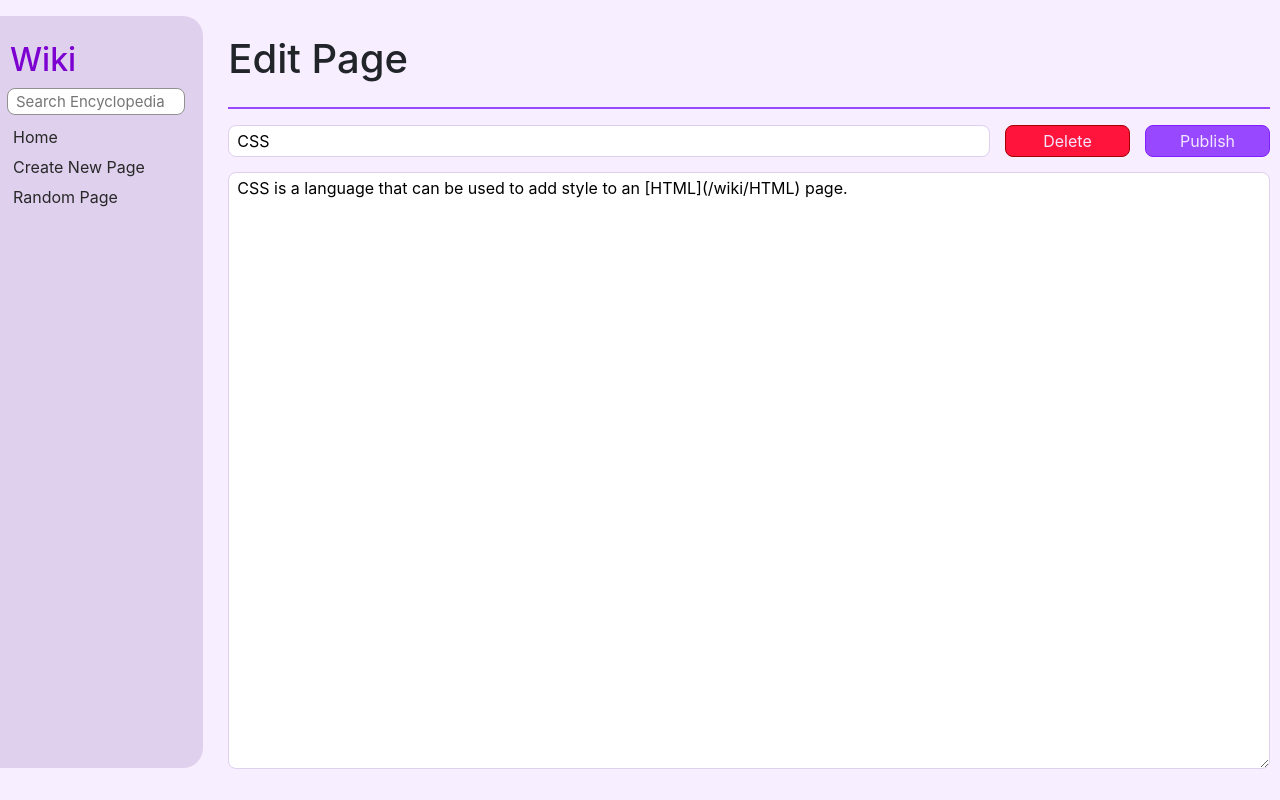
After one commit to marienannie/CS50web, a Django app: page /wiki/CSS/edit in a window 1280 px wide. The commit adds this page. Run offline with Django 3.2, Linux system fonts and the light colour scheme; some libraries are stand-ins or nearby versions.

Commit message:
Add edit and delete features for entries

```diff
--- a/project-1/wiki/encyclopedia/static/encyclopedia/styles.css
+++ b/project-1/wiki/encyclopedia/static/encyclopedia/styles.css
@@ -119,7 +119,6 @@ button:focus {
     transform: translateY(1px);
 }
 
-
 hr {
     border: none;
     height: 2px;
@@ -131,7 +130,7 @@ hr {
     padding: 0 15px;
 }
 
-.main > form {
+.create-form {
     display: grid;
     grid-template-columns: auto 150px;
     grid-template-rows: auto 1fr;
@@ -197,3 +196,42 @@ h1 > span {
     padding-right: 210px;
     border: 1px solid red;
 }
+
+/* BOTON DE EDITAR */
+
+.edit-button {
+    position: fixed;
+    display: block;
+    width: 100px;
+    right: 25px;
+    bottom: 25px;
+}
+
+/* BOTON DE BORRAR */
+
+.delete-button {
+    border: 1px solid rgb(163, 0, 0);
+    background-color: rgb(255, 20, 60);
+}
+
+.edit-form {
+    display: grid;
+    grid-template-columns: auto 125px 125px;
+    grid-template-rows: auto 1fr;
+    gap: 15px;
+    flex-grow: 1;
+}
+
+.edit-form > textarea {
+    grid-column: span 3;
+}
+
+.delete-button:hover {
+    box-shadow: 1px 1px rgb(153, 0, 0);
+}
+
+.delete-button:focus {
+    outline: none;
+    transform: translateX(2px);
+    transform: translateY(1px);
+}
--- a/project-1/wiki/encyclopedia/templates/encyclopedia/add.html
+++ b/project-1/wiki/encyclopedia/templates/encyclopedia/add.html
@@ -6,7 +6,7 @@
 <h1>Create New Page</h1>
     <hr>
 
-<form method="post">
+<form method="post" class="create-form">
     {% csrf_token %}
     <div class="input-container {% if error %} error {% endif %}">
         <input type="text" name="title" placeholder="Title" value="{{title_input|default:''}}">
--- /dev/null
+++ b/project-1/wiki/encyclopedia/templates/encyclopedia/edit.html
@@ -0,0 +1,17 @@
+{% extends "encyclopedia/layout.html" %}
+
+{% block title %}Edit {{title_input}}{% endblock %}
+
+{% block body %}
+<h1>Edit Page</h1>
+    <hr>
+
+<form method="post" class="edit-form">
+    {% csrf_token %}
+    <input type="text" name="title" placeholder="Title" value="{{title_input|default:''}}">
+    <button type="submit" name="action" value="delete" class="delete-button">Delete</button>
+    <button type="submit" name="action" value="save">Publish</button>
+    <textarea name="content" id="content" placeholder="Write the entry content here using markdown language">{{content_input|default:''}}</textarea>
+</form>
+
+{% endblock %}
--- a/project-1/wiki/encyclopedia/templates/encyclopedia/entry.html
+++ b/project-1/wiki/encyclopedia/templates/encyclopedia/entry.html
@@ -7,4 +7,7 @@
     <h1> {{ title }} </h1>
     <hr>
     <div class="content-container">{{content|safe}}</div>
+    <form action="{% url 'edit' title=title%}" method="get">
+        <button class="edit-button">Edit</button>
+    </form>
 {% endblock %}
--- a/project-1/wiki/encyclopedia/urls.py
+++ b/project-1/wiki/encyclopedia/urls.py
@@ -8,5 +8,6 @@ urlpatterns = [
     path("wiki/random", views.random_page, name="random"),
     path("wiki/<str:title>", views.entry, name="entry"),
     path("error", views.error, name="error"),
-    path("search", views.search, name="search")
+    path("search", views.search, name="search"),
+    path("wiki/<str:title>/edit", views.edit, name="edit")
 ]
--- a/project-1/wiki/encyclopedia/util.py
+++ b/project-1/wiki/encyclopedia/util.py
@@ -35,3 +35,8 @@ def get_entry(title):
         return f.read().decode("utf-8")
     except FileNotFoundError:
         return None
+
+def delete_entry(title):
+    filename = f"entries/{title}.md"
+    if default_storage.exists(filename):
+        default_storage.delete(filename)
--- a/project-1/wiki/encyclopedia/views.py
+++ b/project-1/wiki/encyclopedia/views.py
@@ -20,8 +20,7 @@ def add(request):
             if entry.lower() == title.lower():
                 return render(request, "encyclopedia/add.html", {
                     "title_input": title,
-                    "content_input": content,
-                    "error": "An entry with this title already exists."
+                    "content_input": content
                 })
 
         full_content = f"# {title}\n\n{content}"
@@ -64,3 +63,28 @@ def search(request):
     results = [entry for entry in all_entries if query.lower() in entry.lower()]
 
     return render(request, "encyclopedia/results.html", {"query":query, "results": results})
+
+def edit(request, title):
+    if request.method == "POST":
+        action = request.POST.get("action")
+        content = request.POST.get("content")
+
+        if action == "save":
+            full_content = f"# {title}\n\n{content}"
+            util.save_entry(title, full_content)
+            return redirect("entry", title=title)
+        elif action == "delete":
+            util.delete_entry(title)
+            return redirect("index")
+
+    raw_markdown = util.get_entry(title)
+    if raw_markdown is None:
+        return redirect('error')
+
+    lines = raw_markdown.split('\n', 1)
+    content_body = lines[1] if len(lines) > 1 else ''
+
+    return render(request, "encyclopedia/edit.html", {
+        "title_input": title,
+        "content_input": content_body
+    })
```
Also changed, not shown: project-1/wiki/entries/HTML.md (+8 -0 lines), project-1/wiki/entries/Python.md (line endings or trailing spaces).
